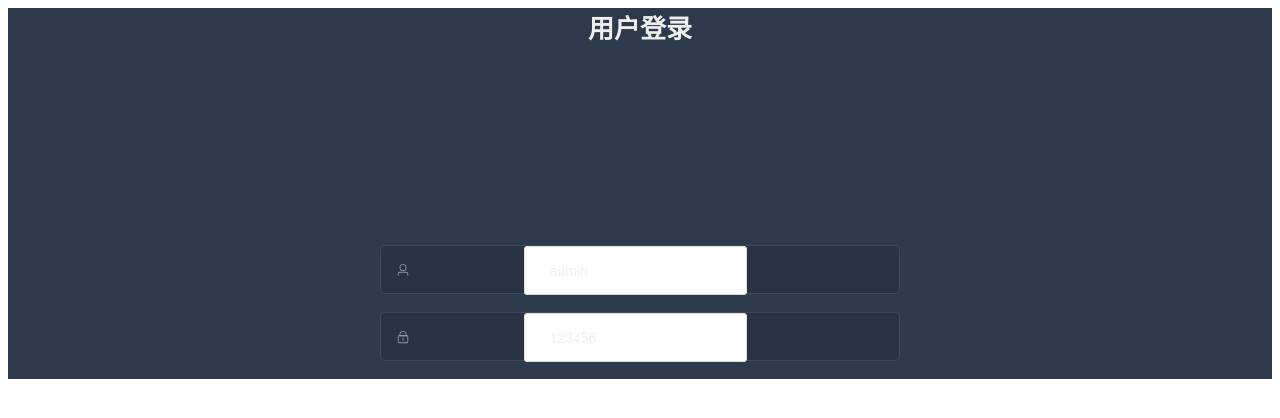
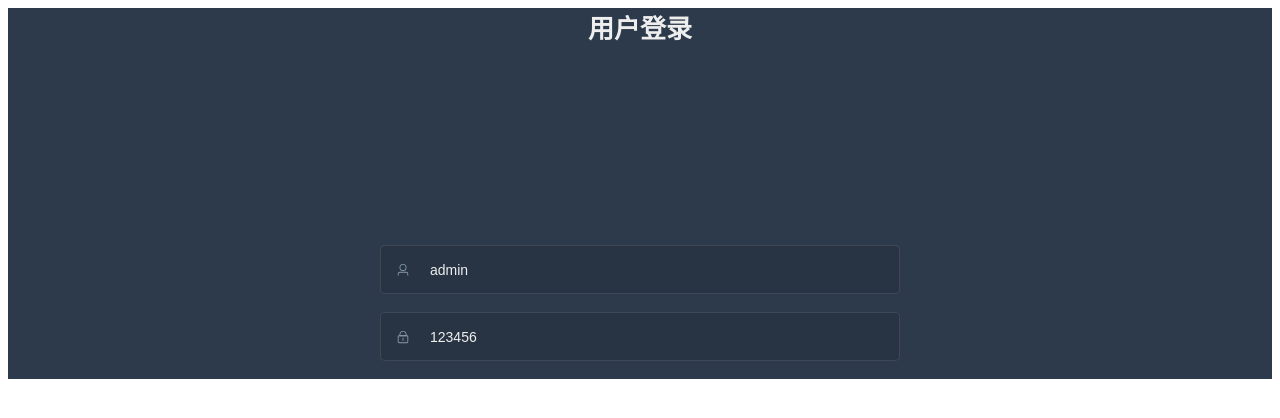
Before and after one commit to 1489259653/manager, a Vue app: page /#/login in a window 1280 px wide. Shown: the top 418 px of the page. Built offline with nearby package versions, Linux system fonts and the light colour scheme.

Commit message:
chore : fixed element ui's version

```diff
--- a/package.json
+++ b/package.json
@@ -9,7 +9,7 @@
   },
   "dependencies": {
     "core-js": "^3.8.3",
-    "element-plus": "^2.4.1",
+    "element-plus": "^1.3.0-beta.5",
     "vue": "^3.2.13",
     "vue-router": "^4.0.3",
     "vuex": "^4.0.0"
--- a/src/App.vue
+++ b/src/App.vue
@@ -1,26 +1,5 @@
 <template>
-  <router-view/>
+  <router-view />
 </template>
 
-<style lang="scss">
-#app {
-  font-family: Avenir, Helvetica, Arial, sans-serif;
-  -webkit-font-smoothing: antialiased;
-  -moz-osx-font-smoothing: grayscale;
-  text-align: center;
-  color: #2c3e50;
-}
-
-nav {
-  padding: 30px;
-
-  a {
-    font-weight: bold;
-    color: #2c3e50;
-
-    &.router-link-exact-active {
-      color: #42b983;
-    }
-  }
-}
-</style>
+<style lang="scss"></style>
```
Also changed, not shown: src/views/login/myIndex.vue (+11 -1 lines), 2 other files (tests, documents, lock files or other folders).
